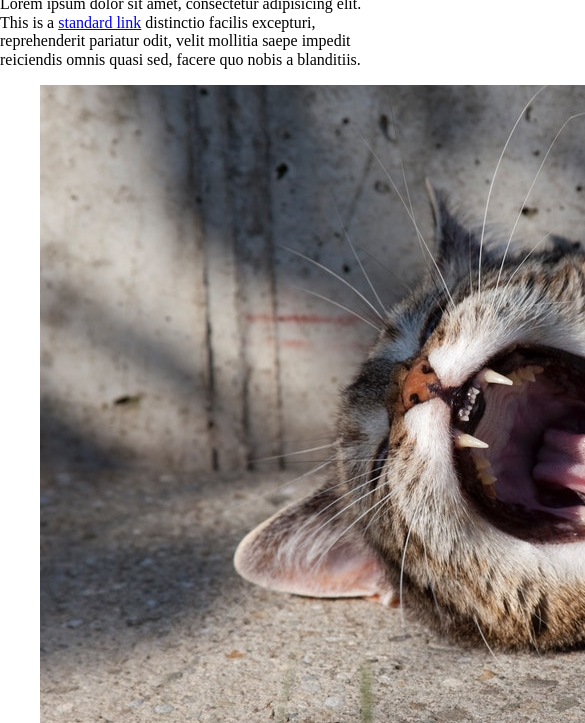
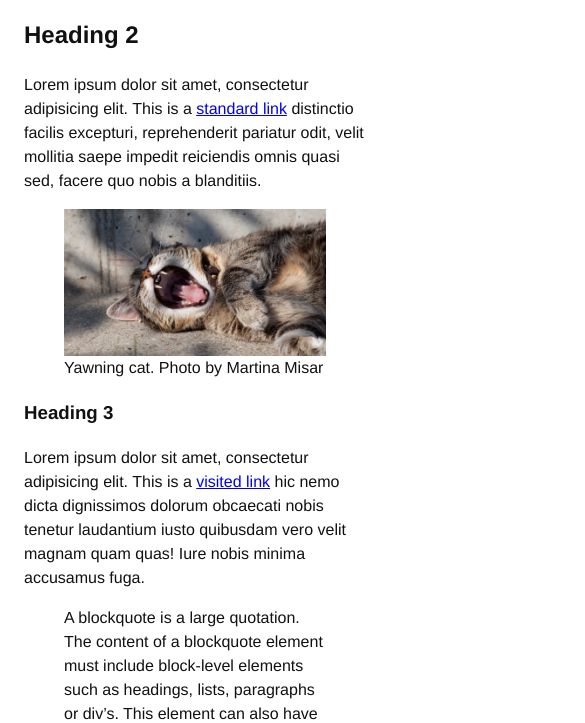
Before and after one commit to mct-ui/html5-boilerplate-OrnelisNiels, a plain HTML site: page index.html in a window 390 px wide. Shown: the part 262-985 px from the top of the page, 585 px wide, since content can reach past the window. Drawn offline with Linux system fonts and the light colour scheme.

Commit message:
image responsive and element

```diff
--- a/css/screen.css
+++ b/css/screen.css
@@ -0,0 +1,39 @@
+/*
+    Elements: Page
+    ---
+    Default markup for page level elements
+*/
+
+html {
+  font-size: 16px;
+  line-height: 1.5;
+  font-family: 'Helvetica neue', Arial, Helvetica, sans-serif;
+  color: #111;
+  padding: 24px 24px 0;
+}
+
+/*
+ * Remove text-shadow in selection highlight:
+ * https://twitter.com/miketaylr/status/12228805301
+ *
+ * Customize the background color to match your design.
+ */
+
+::-moz-selection {
+  background: black;
+  color: red;
+}
+
+::selection {
+  background: black;
+  color: red;
+}
+
+body {
+  max-width: 42em;
+  margin: 0 auto; /* font-size: * 42 em = 672 */
+}
+img {
+  max-width: 100%; /* Breedte niet groter dan body width */
+  vertical-align: top;
+}
--- a/index.html
+++ b/index.html
@@ -45,7 +45,7 @@
     </p>
     <figure>
       <img src="img/yawning-cat.jpeg" alt="yawning-cat" />
-      <figcaption>yawning-cat. Photo by Martina Misar</figcaption>
+      <figcaption>Yawning cat. Photo by Martina Misar</figcaption>
     </figure>
     <h3>Heading 3</h3>
     <p>
```
